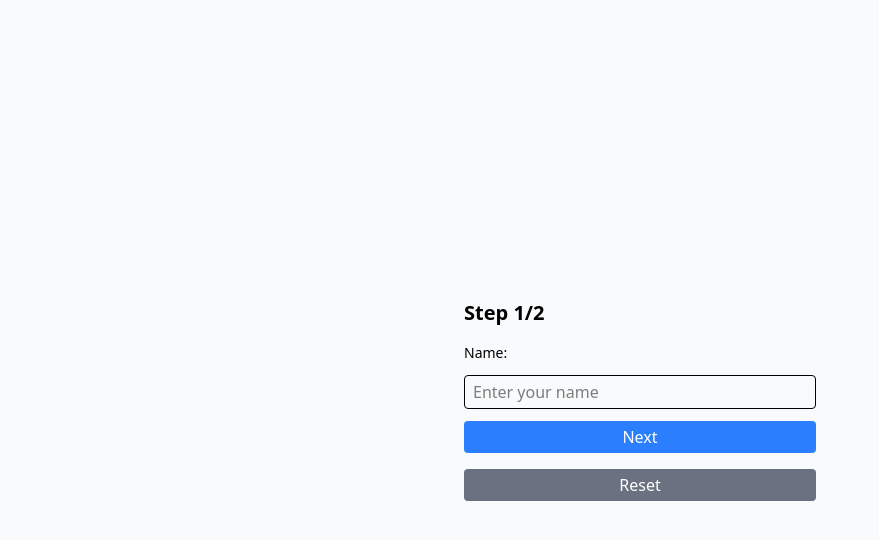
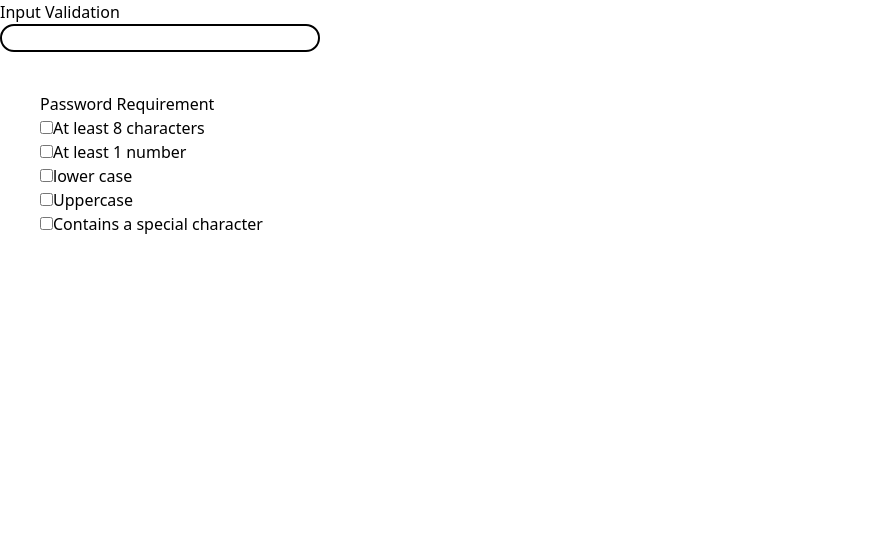
Before and after one commit to bakarekeandrew/Typescript-with-React, a React (Vite) app: page / in a window 1280 px wide. Shown: the top 540 px of the page, without its empty margins (0-879 px from the left). Built offline with nearby package versions, Linux system fonts and the light colour scheme; the HTML template or start-up script is replaced by a standard one.

Commit message:
created input validation component

```diff
--- /dev/null
+++ b/src/components/FetchingMental.tsx
@@ -0,0 +1,65 @@
+import React, { useEffect, useState } from "react";
+
+type Post = {
+  userId: number;
+  id: number;
+  title: string;
+  body: string;
+};
+
+const FetchingMental: React.FC = () => {
+  const [data, setData] = useState<Post[]>([]);
+  const [url, setUrl] = useState("");
+  const [inputUrl, setInputUrl] = useState(url);
+
+  useEffect(() => {
+    fetch(url)
+      .then((res) => res.json())
+      .then((data) => setData(data));
+  }, [url]);
+
+  const handleFetch = () => {
+    if (inputUrl.trim()) {
+      setUrl(inputUrl);
+    }
+  };
+
+  return (
+    <>
+      <div>Post Fetcher</div>
+      <p>Enter url to fetch and display post</p>
+
+      <div className="border border-gray-400 rounded-2xl px-5 py-5">
+        <h2>Fetch Posts</h2>
+        <div className="gap-2 flex">
+          <input
+            type="text"
+            value={inputUrl}
+            onChange={(e) => setInputUrl(e.target.value)}
+            className="w-80 border-2 rounded-2xl px-2"
+          />
+          <button
+            onClick={handleFetch}
+            className="bg-black text-white px-3 py-2 rounded-2xl"
+          >
+            Fetch
+          </button>
+        </div>
+      </div>
+
+
+      {Array.isArray(data) &&
+        data.map((item) => (
+        <div className="border border-gray-400 px-4 rounded-2xl mb-3">
+          <div>
+              <p key={item.id} className="font-bold">{item.title}</p>
+              <p>Post id:{item.id}|{item.userId}</p>
+              <p>{item.body}</p>
+          </div>
+        </div>
+      ))}
+    </>
+  );
+};
+
+export default FetchingMental;
--- a/src/components/Main.tsx
+++ b/src/components/Main.tsx
@@ -19,12 +19,16 @@ import About from '../Routers/VanLife/About'
 import { Routes, Route } from 'react-router-dom'
 import FetchingUserss from './FetchingUserss'
 import MultiState from './MultiState'
+// import FetchingMental from './FetchingMental'
+import Validation from './Validation'
 
 const Main: React.FC = () => {
   return (
     <div>
+      <Validation />
+      {/* <FetchingMental /> */}
       {/* <FetchingUserss /> */}
-      <MultiState />
+      {/* <MultiState /> */}
       {/* <NavBarr />
       <Routes>
         <Route path="/" element={<Home />} />
--- /dev/null
+++ b/src/components/Validation.tsx
@@ -0,0 +1,64 @@
+import React, { useState } from 'react'
+
+const Validation:React.FC = () => {
+  const [password, setPassword] = useState("");
+
+  interface HandleChangeEvent extends React.ChangeEvent<HTMLInputElement> {}
+
+  const handleChange = (e: HandleChangeEvent): void => {
+    setPassword(e.target.value);
+  }
+  const isAtLeast8Characters = password.length >=8;
+  const hasNumber = /\d/.test(password);
+  const hasLowercase = password.toLowerCase() !== password;
+  const hasUppercase = password.toUpperCase() !== password;
+  const hasSpecialCharacter = /[!@#$%^&*(),.?":{}|<>]/.test(password);
+
+  return (
+    <div>
+        <h1>Input Validation</h1>
+        <input type="text" className="w-80 border-2 rounded-2xl px-2"
+            value={password}
+            onChange={handleChange}
+        />
+    <div className='flex flex-col p-10'>
+      <h1>Password Requirement</h1>
+      <label>
+            <input type="checkbox"
+                checked={isAtLeast8Characters}
+            />
+            At least 8 characters
+        </label>
+        <label>
+            <input type="checkbox"
+            checked={hasNumber}
+            />
+            At least 1 number
+        </label>
+        <label>
+            <input type="checkbox"
+             checked={hasLowercase}
+            />
+            lower case
+        </label>
+        <label>
+            <input type="checkbox"
+              checked={hasUppercase}
+            />
+            Uppercase
+        </label>
+        <label>
+           <input type="checkbox"
+            checked={hasSpecialCharacter}
+           />
+            Contains a special character
+        </label>
+
+    </div>
+
+    </div>
+
+  )
+}
+
+export default Validation
```
